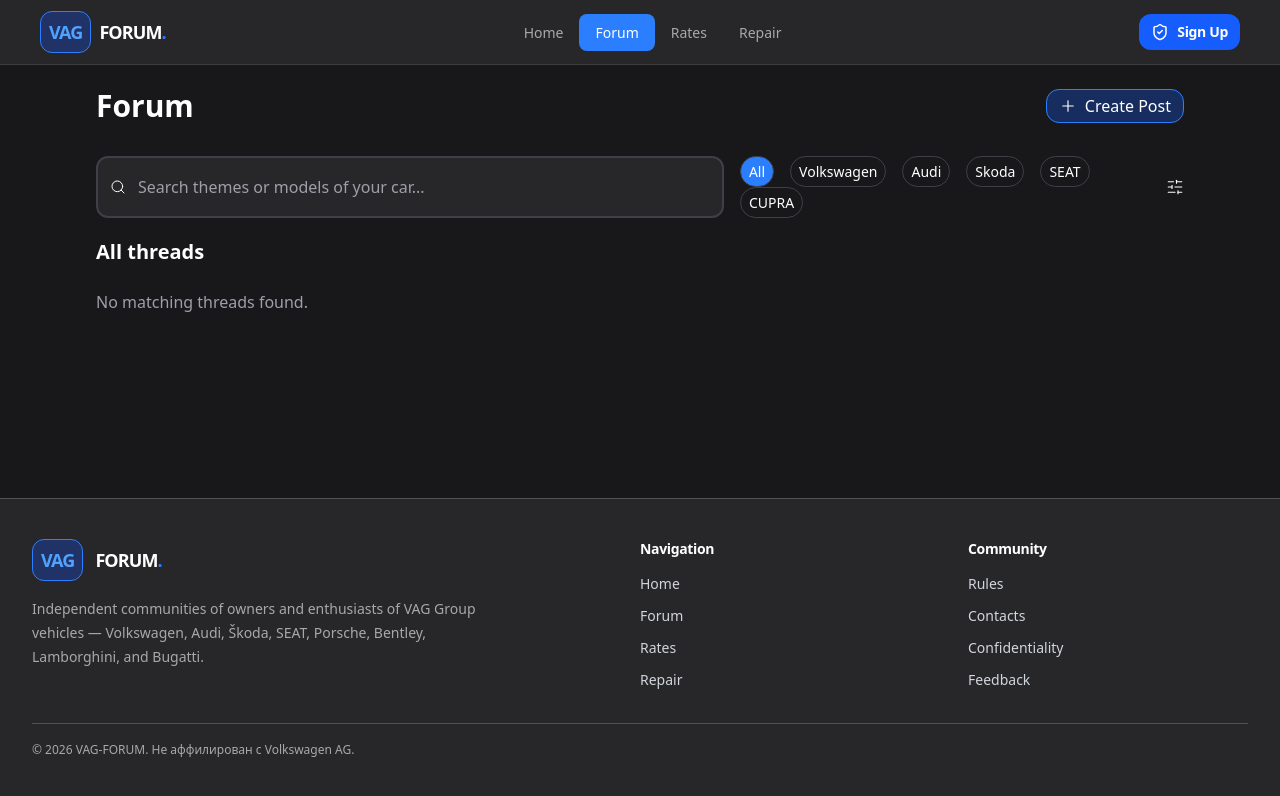
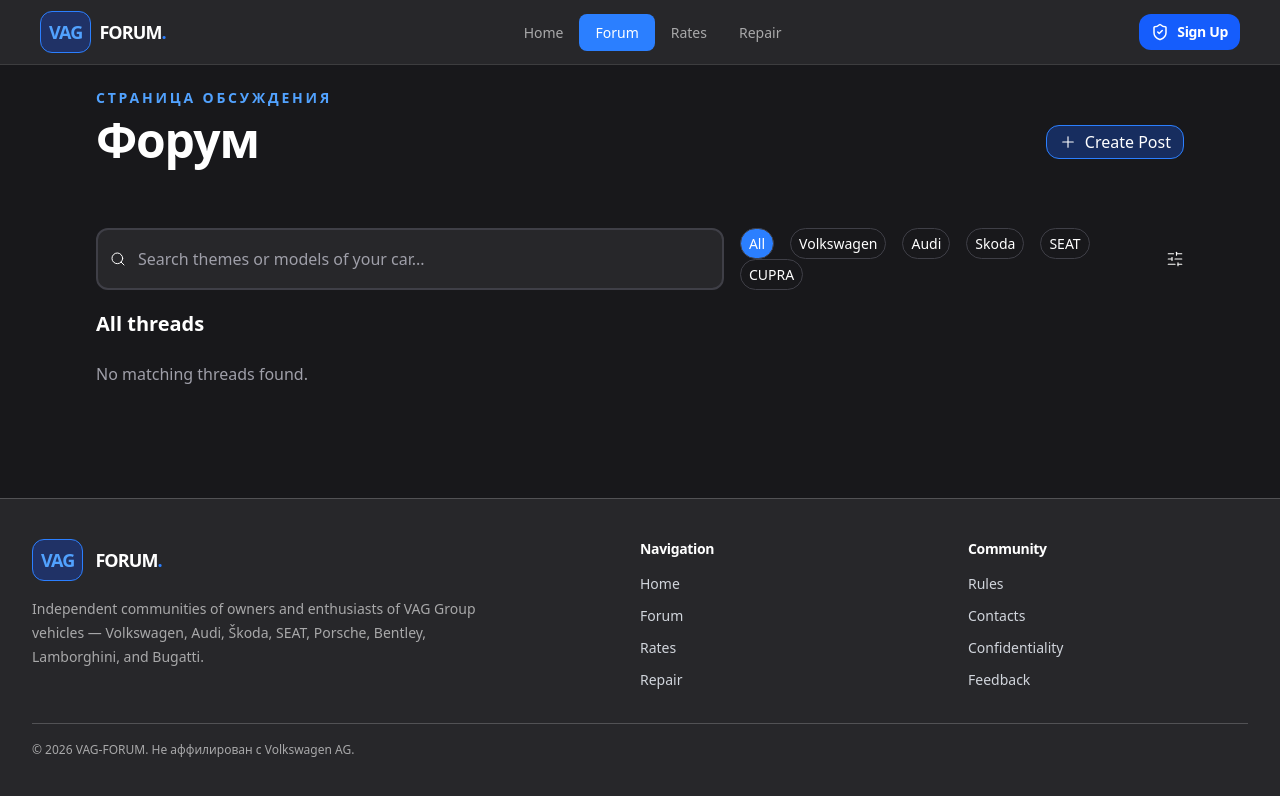
Before and after one commit to fukashigiNo/vag-forum, a Next.js app: page /forum in a window 1280 px wide. Shown: the top 796 px of the page. Built offline with nearby package versions, Linux system fonts and the light colour scheme.

Commit message:
M: Changed ForumHeader <<ForumHeader>>

```diff
--- a/src/widgets/forum/forum-header/ForumHeader.tsx
+++ b/src/widgets/forum/forum-header/ForumHeader.tsx
@@ -9,9 +9,14 @@ interface IForumHeaderProps {
 export default function ForumHeader({ onCreatePost }: IForumHeaderProps) {
     return (
     <div className="flex justify-between items-center px-4 py-2">
-        <span className="text-3xl text-white font-bold">
-            Forum
-        </span>
+        <header className="mb-8">
+                <p className="text-sm font-semibold uppercase tracking-[0.2em] text-blue-400">
+                    Страница обсуждения
+                </p>
+                <h1 className="mt-2 text-3xl font-bold tracking-tight text-white md:text-5xl">
+                        Форум
+                </h1>
+            </header>
         <div>
             <button className="flex gap-2 items-center bg-blue-600/30
             text-white px-3 py-1 rounded-[13px] border border-blue-500 cursor-pointer
```
